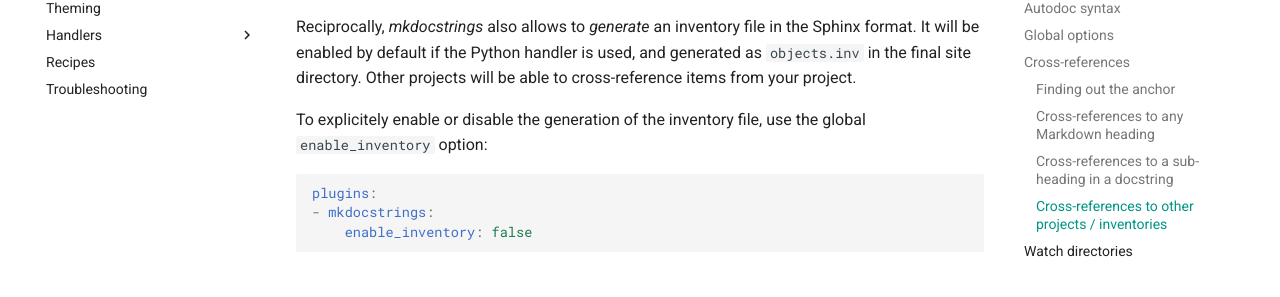
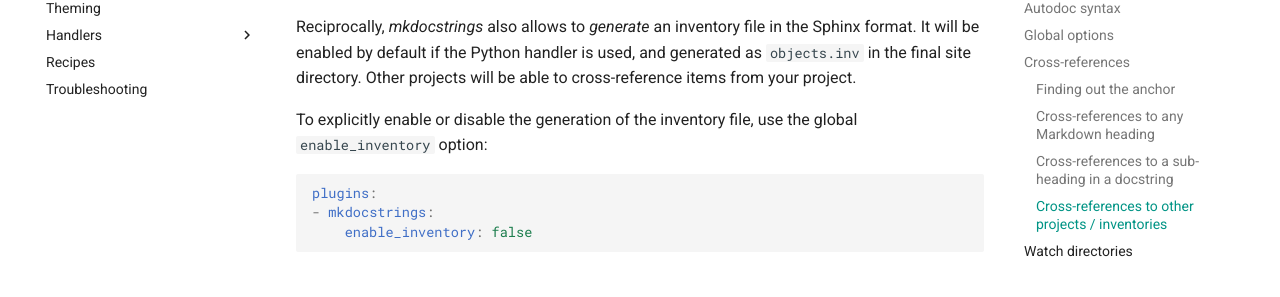
Before and after one commit to mkdocstrings/mkdocstrings, an MkDocs documentation site: the page built from docs/usage.md, in a window 1280 px wide and 900 px high, scrolled down 5145 px. Shown: the part 150-447 px from the top of the window. Built offline with MkDocs 1.6.1 and Material for MkDocs 9.7.7, drawn with Linux system fonts in a browser that asks for light colours; comment, search, counter and statistics services are not loaded.

Commit message:
docs: fix some more typos

````diff
--- a/docs/usage.md
+++ b/docs/usage.md
@@ -326,7 +326,7 @@
 It will be enabled by default if the Python handler is used, and generated as `objects.inv` in the final site directory.
 Other projects will be able to cross-reference items from your project.
 
-To explicitely enable or disable the generation of the inventory file, use the global
+To explicitly enable or disable the generation of the inventory file, use the global
 `enable_inventory` option:
 
 ```yaml
````
Also changed, not shown: docs/recipes.md (+1 -1 lines), 1 other file.
